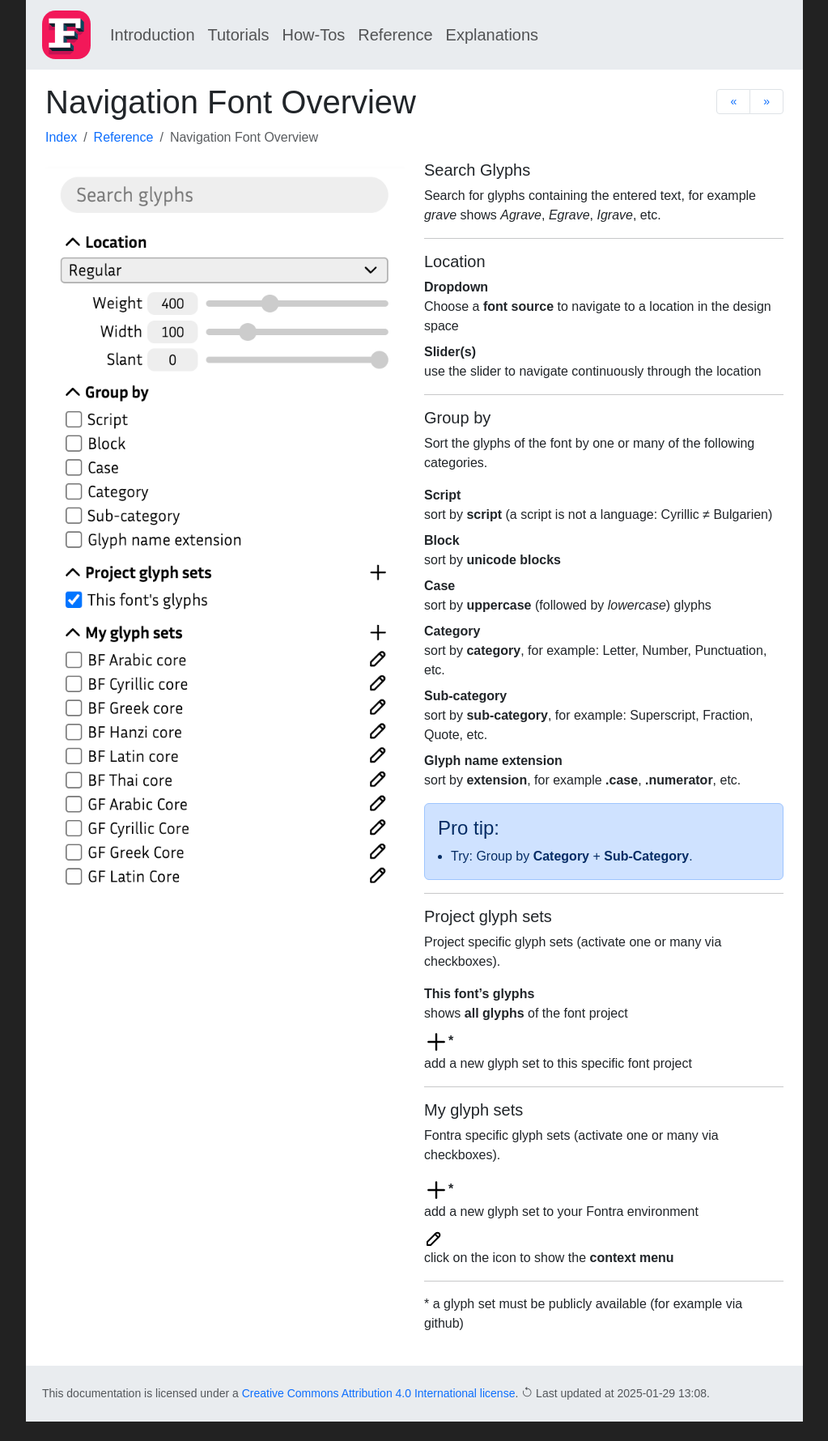
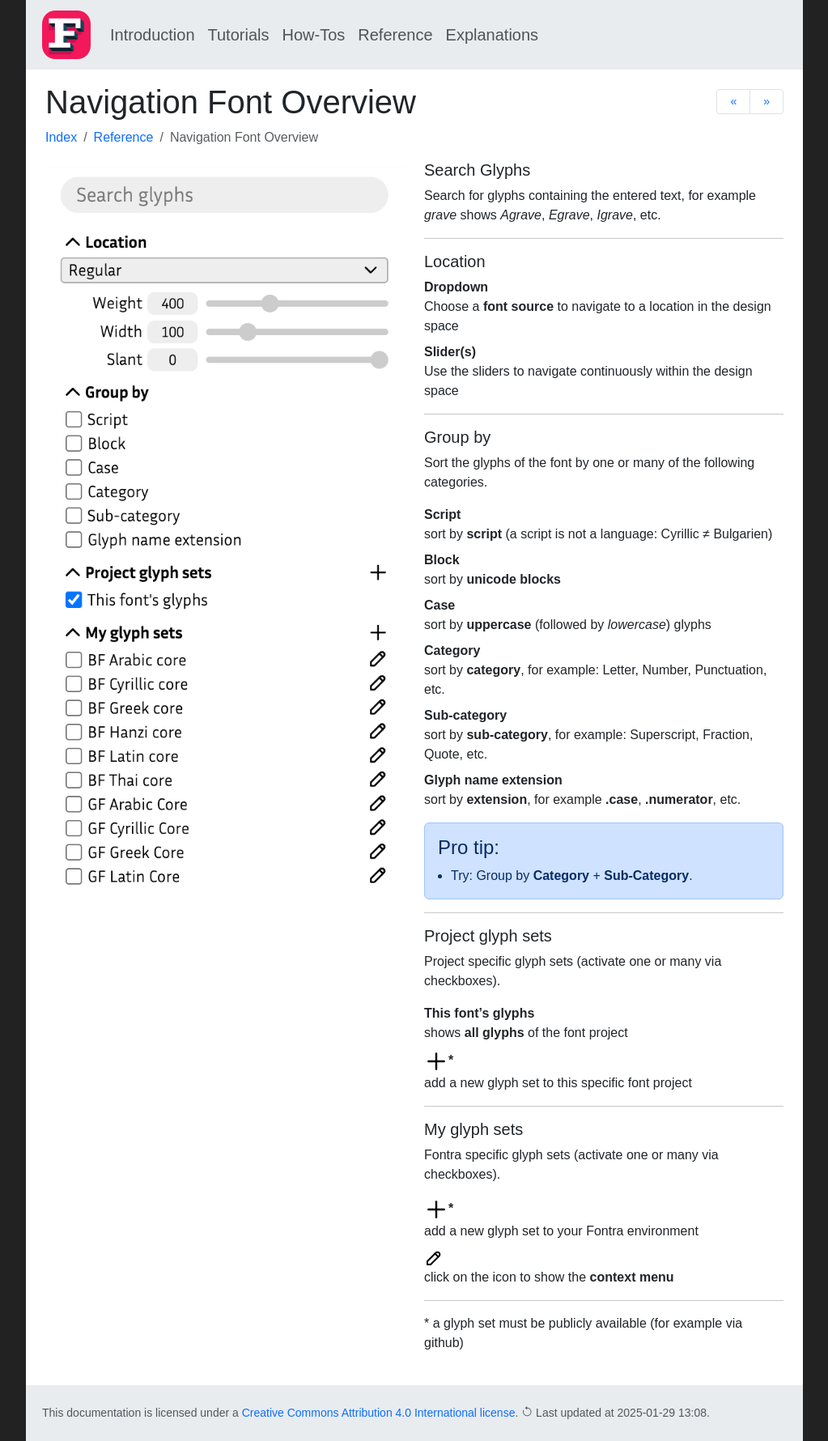
Before and after one commit to googlefonts/fontra-docs, a Jekyll site: the page built from _reference/font-overview/panels/navigation.md, in a window 1280 px wide. Shown: the whole page at 81% size, without its empty margins (128-1151 px from the left). Built offline with Jekyll 4.4.1, drawn with Linux system fonts in a browser that asks for light colours; nearby versions of some CDN libraries; some web fonts are replaced; before the commit the page ends 1756 px from its top, so only the background shows below that.

Commit message:
Update _reference/font-overview/panels/navigation.md
Co-authored-by: Just van Rossum <justvanrossum@gmail.com>

```diff
--- a/_reference/font-overview/panels/navigation.md
+++ b/_reference/font-overview/panels/navigation.md
@@ -32,7 +32,7 @@ Dropdown
 : Choose a **font source** to navigate to a location in the design space
 
 Slider(s)
-: use the slider to navigate continuously through the location
+: Use the sliders to navigate continuously within the design space
 
 
 - - -
```
